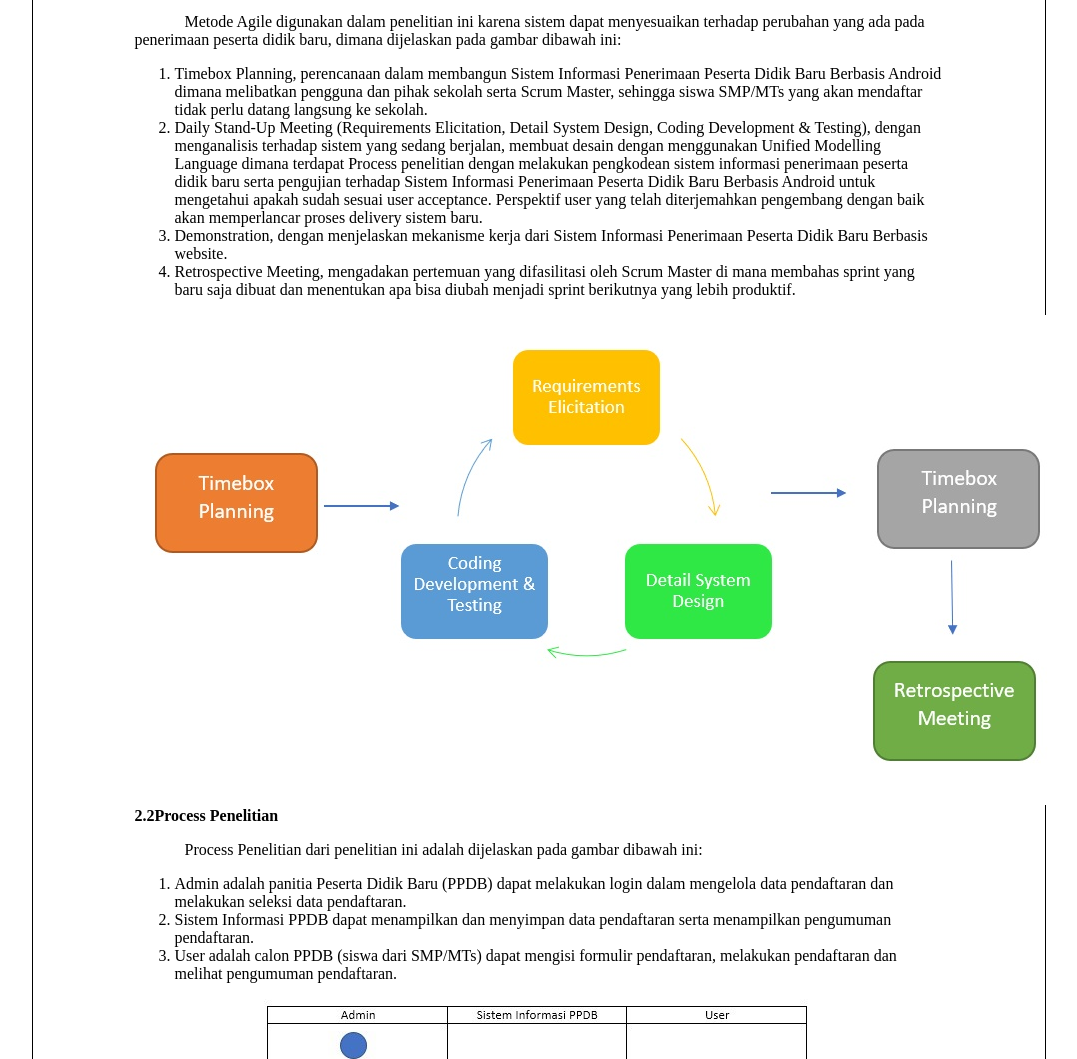
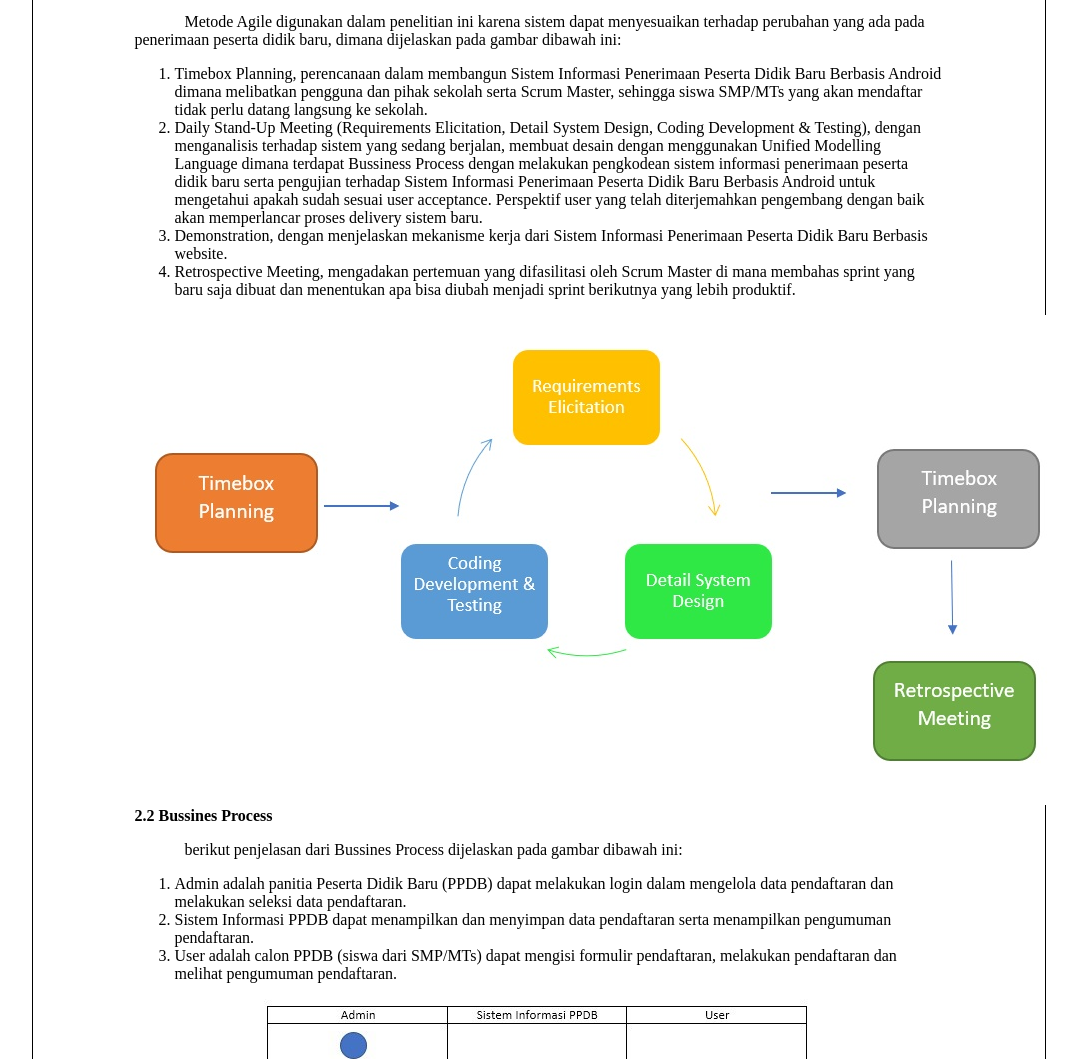
Before and after one commit to cornelliusagova/kel4_mtd_agile_p11, a plain HTML site: page index.html in a window 1280 px wide. Shown: the part 1725-2784 px from the top of the page, without its empty margins (101-1178 px from the left). Drawn offline with Linux system fonts and the light colour scheme.

Commit message:
perbaikan

```diff
--- a/index.html
+++ b/index.html
@@ -77,13 +77,13 @@
                 <p style="text-indent: 50px;">Metode Agile digunakan dalam penelitian ini karena sistem dapat menyesuaikan terhadap perubahan yang ada pada penerimaan peserta didik baru, dimana dijelaskan pada gambar dibawah ini:</p>
                 <ol>
                     <li>Timebox Planning, perencanaan dalam membangun Sistem Informasi Penerimaan Peserta Didik Baru Berbasis Android dimana melibatkan pengguna dan pihak sekolah serta Scrum Master, sehingga siswa SMP/MTs yang akan mendaftar tidak perlu datang langsung ke sekolah.</li>
-                    <li>Daily Stand-Up Meeting (Requirements Elicitation, Detail System Design, Coding Development & Testing), dengan menganalisis terhadap sistem yang sedang berjalan, membuat desain dengan menggunakan Unified Modelling Language dimana terdapat Process penelitian dengan melakukan pengkodean sistem informasi penerimaan peserta didik baru serta pengujian terhadap Sistem Informasi Penerimaan Peserta Didik Baru Berbasis Android untuk mengetahui apakah sudah sesuai user acceptance. Perspektif user yang telah diterjemahkan pengembang dengan baik akan memperlancar proses delivery sistem baru.</li>
+                    <li>Daily Stand-Up Meeting (Requirements Elicitation, Detail System Design, Coding Development & Testing), dengan menganalisis terhadap sistem yang sedang berjalan, membuat desain dengan menggunakan Unified Modelling Language dimana terdapat Bussiness Process dengan melakukan pengkodean sistem informasi penerimaan peserta didik baru serta pengujian terhadap Sistem Informasi Penerimaan Peserta Didik Baru Berbasis Android untuk mengetahui apakah sudah sesuai user acceptance. Perspektif user yang telah diterjemahkan pengembang dengan baik akan memperlancar proses delivery sistem baru.</li>
                     <li>Demonstration, dengan menjelaskan mekanisme kerja dari Sistem Informasi Penerimaan Peserta Didik Baru Berbasis website.</li>
                     <li>Retrospective Meeting, mengadakan pertemuan yang difasilitasi oleh Scrum Master di mana membahas sprint yang baru saja dibuat dan menentukan apa bisa diubah menjadi sprint berikutnya yang lebih produktif.</li>
                     </ol>
                     <img src="Metode Agile.jpg" style="display:block; margin:auto;" >
-                <h3>2.2Process Penelitian</h3>
-                <p style="text-indent: 50px;"> Process Penelitian dari penelitian ini adalah dijelaskan pada gambar dibawah ini:</p>
+                <h3>2.2	Bussines Process</h3>
+                <p style="text-indent: 50px;">berikut penjelasan dari Bussines Process dijelaskan pada gambar dibawah ini:</p>
                 <ol>
                     <li>Admin adalah panitia Peserta Didik Baru (PPDB) dapat melakukan login dalam mengelola data pendaftaran dan melakukan seleksi data pendaftaran.</li>
                     <li>Sistem Informasi PPDB dapat menampilkan dan menyimpan data pendaftaran serta menampilkan pengumuman pendaftaran.</li>
```
